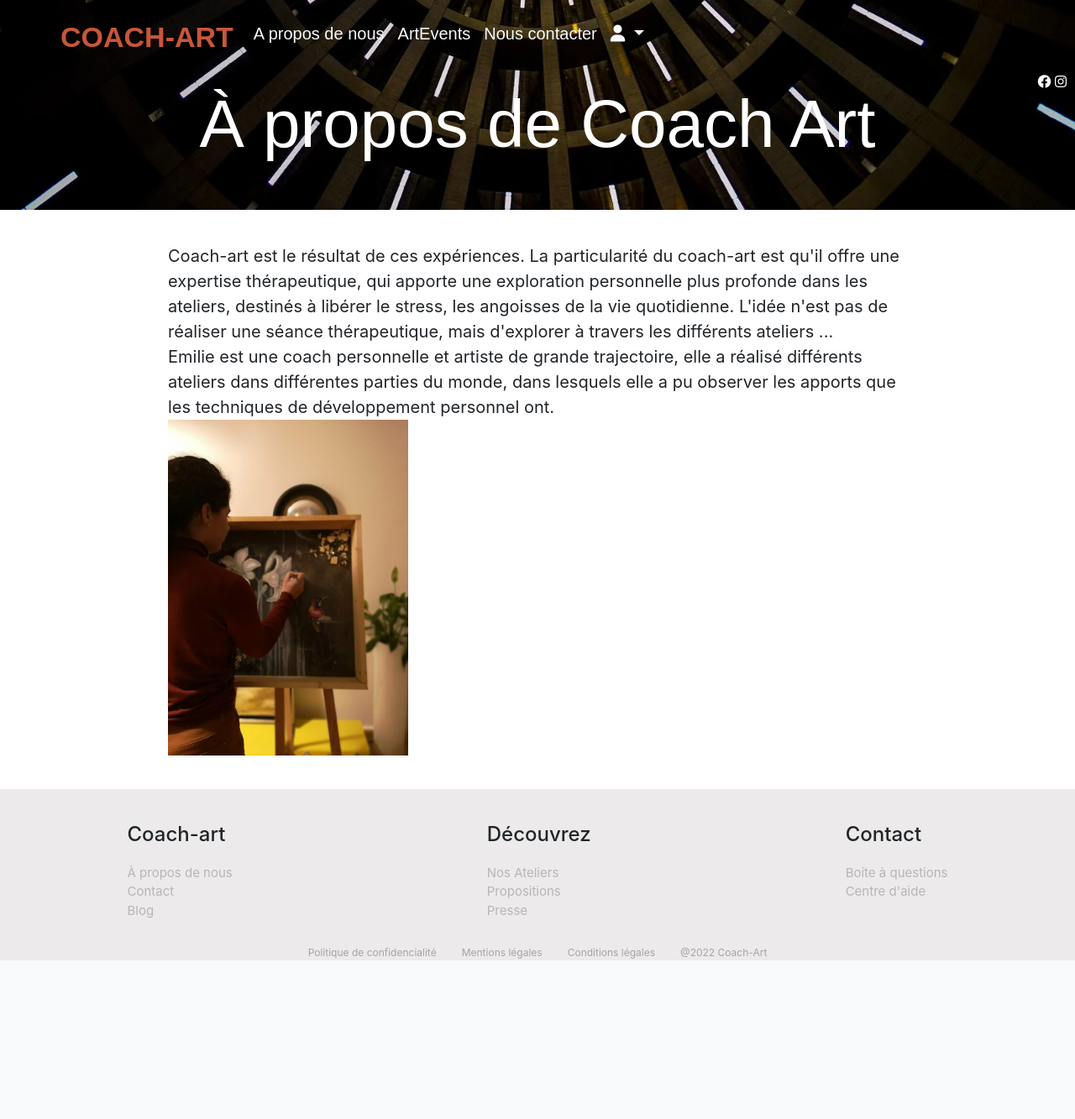
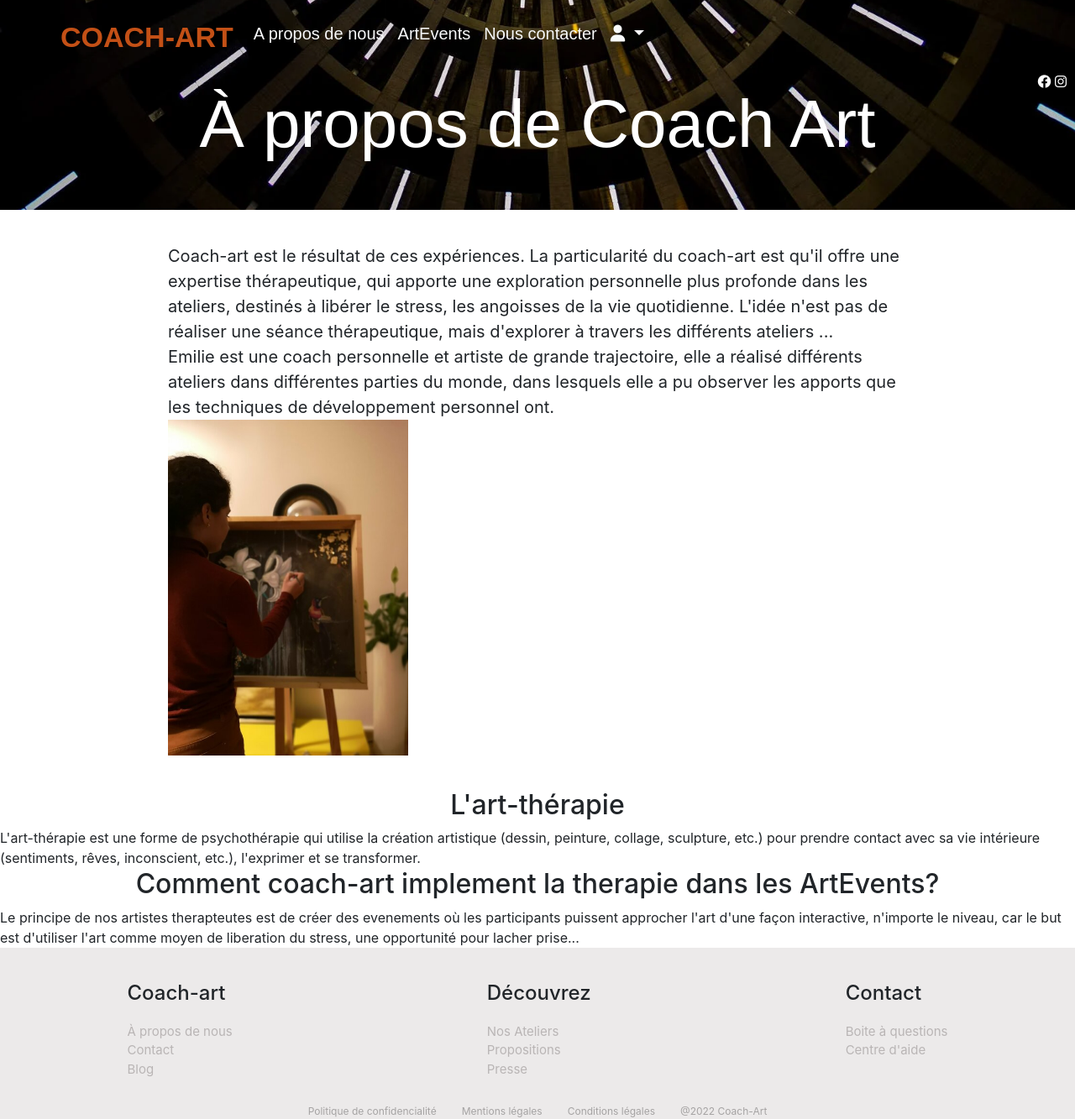
Before and after one commit to Maralena86/Coach-Art, a Symfony app: template templates/home/about-us.html.twig in a window 1280 px wide. Shown: the whole page at 84% size. Before the commit the page ends 1144 px from the top, so only its background shows below. Run offline with Twig, Linux system fonts and the light colour scheme; the template is opened without the code that fills it, so the values that code supplies are empty; some libraries are stand-ins or nearby versions; some web fonts are replaced.

Commit message:
reorganisation css actualisation info about us changement couleurs

```diff
--- a/public/formulaires.css
+++ b/public/css/formulaires.css
@@ -58,7 +58,9 @@ form{
     font-weight: bold;
     color: var(--primarylight-color);
 }
-
+#rememeber-me{
+    background-color: violet;
+}
 /*--------------inscription----------------*/
 
 #registration{
@@ -73,7 +75,7 @@ form{
 /*-------------------contact---------------------*/
 .contact-container{
     min-height: 76vh;
-    background-image: url('./uploads/profil-behin2.jpg');
+    background-image: url('public/uploads/profil-behin2.jpg');
     background-position: center;
     background-size: cover;
 }
@@ -96,7 +98,7 @@ form{
     margin-bottom: 20px;
 }
 
-/*-----------SEARCH-----------------*/
+/*-----------search-----------------*/
 form[name="search_event"], form[name="search_event_admin"]{
     display: flex;
     width: 100%;
--- a/public/framework/framework.css
+++ b/public/css/framework.css
@@ -1,16 +1,17 @@
+/* ----Font-styles
+font-family: 'Gloria Hallelujah', cursive;
+font-family: 'Mali', cursive;
+font-family: 'Nanum Gothic', sans-serif;
+font-family: 'Archivo', sans-serif;
+font-family: 'Signika Negative', sans-serif;
+*/
+
 /*  ----Contains:------
 1-General
 2-Buttons
 3-Styles-fonts
 4-Tables
 5-Images
-*/
-/* ----Font-styles
-font-family: 'Gloria Hallelujah', cursive;
-font-family: 'Mali', cursive;
-font-family: 'Nanum Gothic', sans-serif;
-font-family: 'Archivo', sans-serif;
-font-family: 'Signika Negative', sans-serif;
 */
 
 /*----    1-General-    -----*/
@@ -26,14 +27,12 @@ body p{
 }
 :root
 {
-    --primary-color:#240144;
-    --second-color: #c85639;
-    --third-color: #FFB85F;
+    --primary-color:#080045;
+    --second-color: #c35016;
     --primarylight-color: #3e1d5a;
 
     --primary-font:'Nanum Gothic', sans-serif;
     --second-font: 'Signika Negative', sans-serif;
-    --third-font: 'Mali', cursive;
 }
 .flex-center-col{
     display: flex;
@@ -69,8 +68,8 @@ a:hover{
 }
 .btn-color1{
 
-    background: linear-gradient(var(--second-color), rgb(149, 59, 37));
-    ;
+    /* background: linear-gradient(var(--second-color), rgb(149, 59, 37)); */
+    background-color: var(--second-color);
     border: none;
     color: white;
 
--- a/public/main.css
+++ b/public/css/main.css
@@ -1,5 +1,5 @@
+@import url("framework.css");
 @import url("style.css");
-@import url("framework/framework.css");
 @import url("admin.css");
 @import url("formulaires.css");
 @import url("user.css");
--- a/templates/base.html.twig
+++ b/templates/base.html.twig
@@ -9,7 +9,7 @@
 
         {# Run `composer require symfony/webpack-encore-bundle` to start using Symfony UX #}
        {% block stylesheets %}
-            <link rel="stylesheet" type="text/css" href="{{asset('main.css')}}">
+            <link rel="stylesheet" type="text/css" href="{{asset('css/main.css')}}">
             <link rel="stylesheet" href="https://cdnjs.cloudflare.com/ajax/libs/font-awesome/6.2.0/css/all.min.css" integrity="sha512-xh6O/CkQoPOWDdYTDqeRdPCVd1SpvCA9XXcUnZS2FmJNp1coAFzvtCN9BmamE+4aHK8yyUHUSCcJHgXloTyT2A==" crossorigin="anonymous" referrerpolicy="no-referrer" />
             <link rel="stylesheet" href="https://cdn.jsdelivr.net/npm/bootstrap@4.0.0/dist/css/bootstrap.min.css" integrity="sha384-Gn5384xqQ1aoWXA+058RXPxPg6fy4IWvTNh0E263XmFcJlSAwiGgFAW/dAiS6JXm" crossorigin="anonymous">
             <link href="https://fonts.googleapis.com/css2?family=Gloria+Hallelujah&family=Mali:wght@300;400&family=Nanum+Gothic:wght@400;700;800&family=Signika+Negative:wght@300;400;500;600;700&display=swap" rel="stylesheet">
--- a/templates/home/about-us.html.twig
+++ b/templates/home/about-us.html.twig
@@ -10,6 +10,13 @@
     </p>
     <img src="/uploads/emilie.jpeg" width"300" height="400"/>
     </div>
+    <div>
+        <h2>L'art-thérapie</h2>
+        <p>L'art-thérapie est une forme de psychothérapie qui utilise la création artistique (dessin, peinture, collage, sculpture, etc.) pour prendre contact avec sa vie intérieure (sentiments, rêves, inconscient, etc.), l'exprimer et se transformer.</p>
+        <h2>Comment coach-art implement la therapie dans les ArtEvents?</h2>
+        <p>Le principe de nos artistes therapteutes est de créer des evenements où les participants puissent approcher l'art d'une façon interactive, n'importe le niveau, car le but est d'utiliser l'art comme moyen de liberation du stress, une opportunité pour lacher prise...</p>
+
+    </div>
 
 {% include "footer.html.twig" %}
 {% endblock %}
--- a/templates/home/home.html.twig
+++ b/templates/home/home.html.twig
@@ -6,8 +6,8 @@
 </div>
 
 <div id="about-coachArt-container" >
-<h1 >Art-Coach offre des artEvents</h1>
-    <p class="mb-5">Les arts events sont faites pour te faire passer des moments spécials </p>
+<h1 class="mb-3 display-4">Art-Coach offre des artEvents<br>à Paris <img src="/uploads/paris.png" alt="paris" width= "100"/></h1>
+    <p class="mb-5 display-5">Les arts events sont: </p>
     <div class=" d-flex justify-content-around flex-wrap">
     <div class=" about-coachArt">
         <img class="mb-3"src="https://cdn-icons-png.flaticon.com/512/4359/4359854.png"/>
@@ -20,7 +20,7 @@
     </div>
     <div class="about-coachArt">
     <img class="mb-3"src="https://www.nicepng.com/png/detail/361-3619749_the-foundation-of-your-brand-identity-design-creative.png"/>
-    <p>Avec les art therapteutes, tu trouveras un moment unique où tu pourras te ressourcer avec nos differents artevents</p>
+    <p>Des art therapteutes, qui planifient les ArtsEvents pour te faire passer un moment unique où tu pourras te ressourcer et passer un moment spècial</p>
     </div>
     </div>
 
```
Also changed, not shown: templates/security/login.html.twig (+5 -5 lines), public/css/admin.css (renamed from public/admin.css), public/css/style.css (renamed from public/style.css), public/css/user.css (renamed from public/user.css), public/uploads/paris.png (added).
